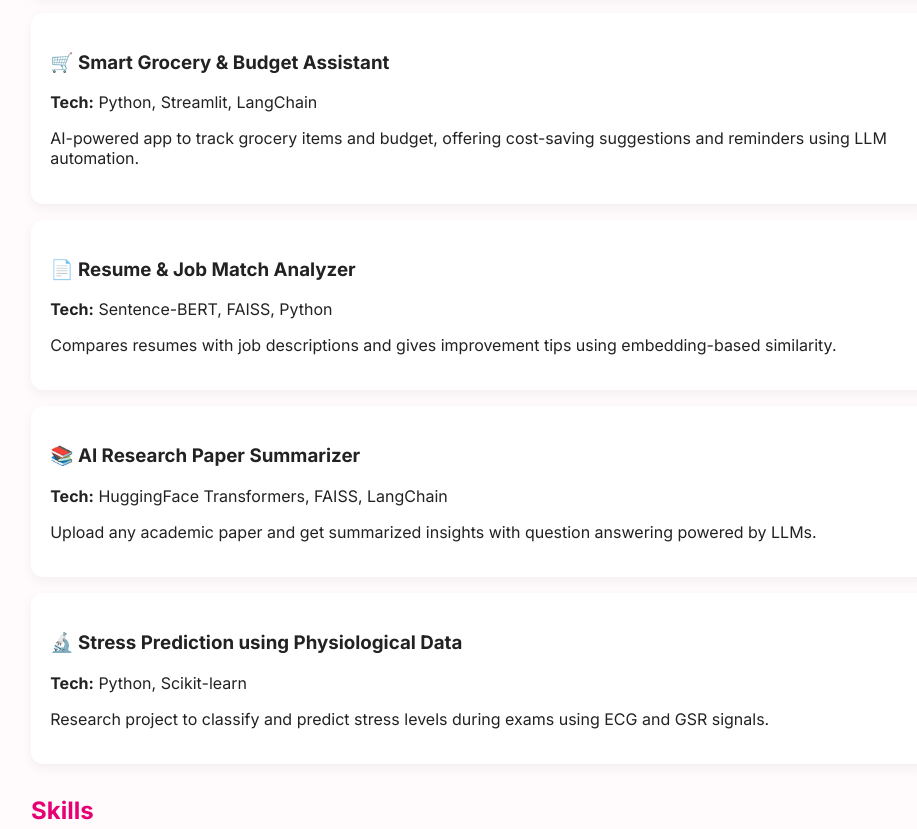
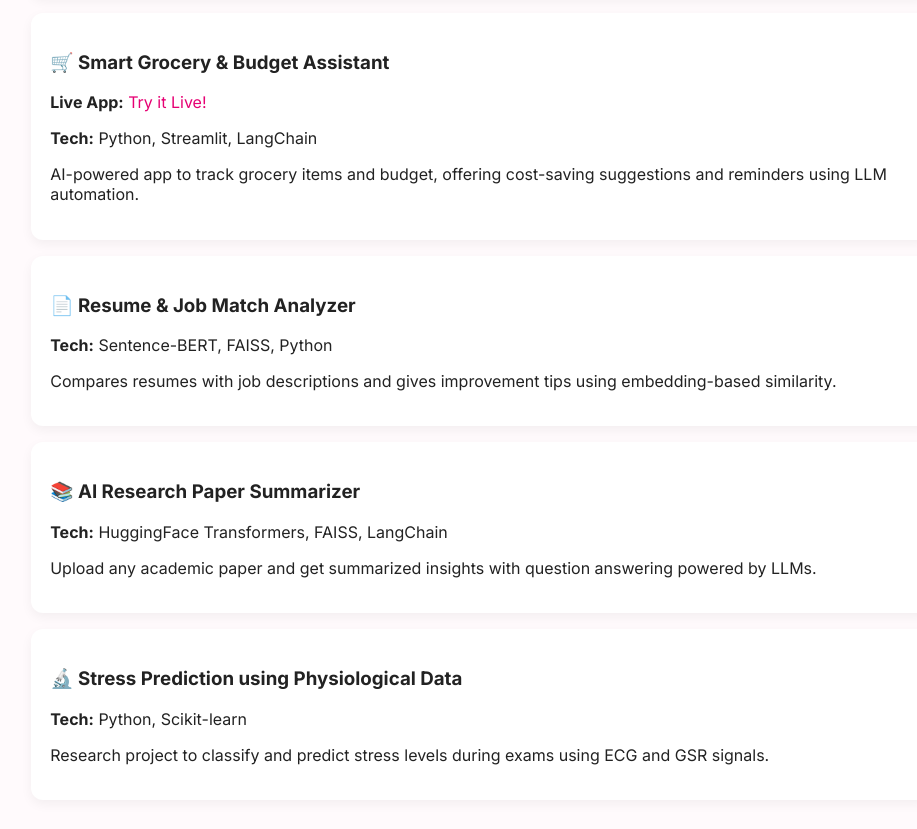
Before and after one commit to dasha1127/My-portfolio, a plain HTML site: page index.html in a window 1280 px wide. Shown: the part 1112-1941 px from the top of the page, without its empty margins (159-1076 px from the left). Drawn offline with Linux system fonts and the light colour scheme.

Commit message:
Add live Streamlit app link for Smart Grocery Budget Assistant

```diff
--- a/index.html
+++ b/index.html
@@ -111,6 +111,7 @@
 
         <div class="project">
             <h3>🛒 Smart Grocery & Budget Assistant</h3>
+            <p><strong>Live App:</strong> <a href="https://smart-grocery-budget-assistant-uxj9p5yecrjwwkf8jvpd4t.streamlit.app/" target="_blank">Try it Live!</a></p>
             <p><strong>Tech:</strong> Python, Streamlit, LangChain</p>
             <p>AI-powered app to track grocery items and budget, offering cost-saving suggestions and reminders using
                 LLM automation.</p>
```
